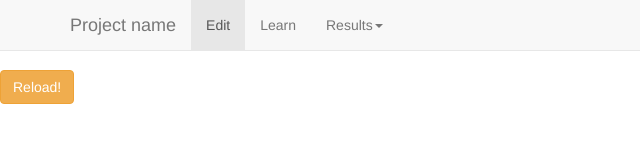
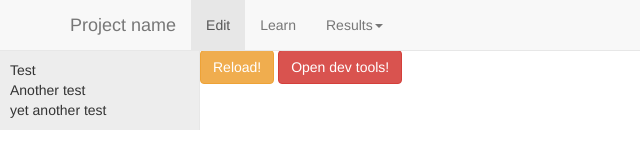
Before and after one commit to leftshift/voc-webkit, a website with bundled scripts: page index.html in a window 1280 px wide. Shown: the whole page, without its empty margins (0-640 px from the left). Built offline with nearby package versions, Linux system fonts and the light colour scheme.

Commit message:
first draft of sidebar

```diff
--- a/css/app.css
+++ b/css/app.css
@@ -1,7 +1,18 @@
 body {
-  padding-top: 70px;
+  padding-top: 50px;
 }
 
 .sidebar {
-
+  float: left;
+  padding-top: 10px;
+  width : 200px;
+  height: 100%;
+  background-color: #ededed;
+  border-right: 1px solid #e7e7e7;
 }
+.sidebar ul {
+  list-style-type: none;
+  padding: 0;
+  margin-top: 0px;
+  margin-left: 10px;
+}
--- a/index.html
+++ b/index.html
@@ -40,12 +40,21 @@
       </div>
     </div>
 
-    <div class="container">
-      <div class="sidebar">
-
-      </div>
+    <div class="sidebar">
+      <ul>
+        <li>
+          Test
+        </li>
+        <li>
+          Another test
+        </li>
+        <li>
+          yet another test
+        </li>
+      </ul>
     </div>
     <a href="#" class="btn btn-warning" id="reload">Reload!</a>
+    <a href="#" class="btn btn-danger" id="dev-btn">Open dev tools!</a>
 
 
     <!-- TODO: replace with local copy -->
--- a/js/app.js
+++ b/js/app.js
@@ -1,4 +1,8 @@
 $("#reload").on("click", function(){
   console.log("Reloading")
-  location.reload()
+  location.reload(true)
 })
+$("#dev-btn").on("click", function(){
+  console.log("Opening dev tools")
+  require('nw.gui').Window.get().showDevTools()
+})
```
